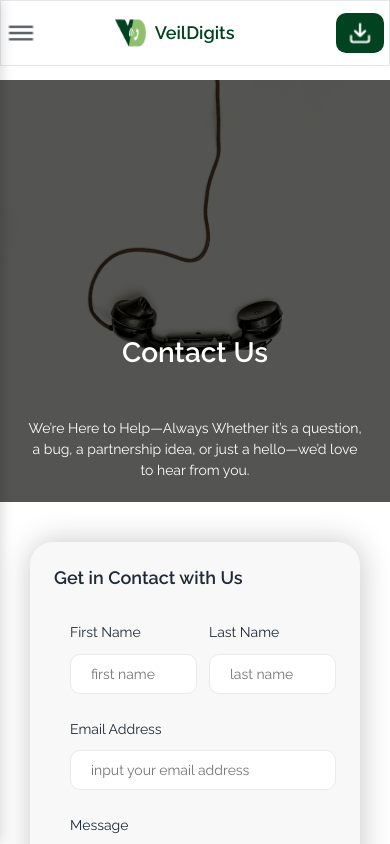
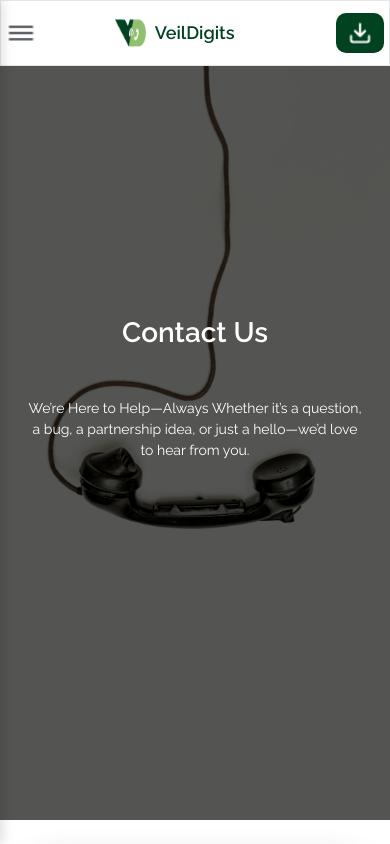
Before and after one commit to DIVINEMICHAEL04/VEIL-DIGITS, a React (Vite) app: page /Contact in a window 390 px wide. Shown: the top 844 px of the page. Built offline with nearby package versions, Linux system fonts and the light colour scheme.

Commit message:
new updates

```diff
--- a/src/components/about-veil-digits/about_veil_digits.css
+++ b/src/components/about-veil-digits/about_veil_digits.css
@@ -1,5 +1,5 @@
 .about-bg-img {
-    margin-top: 80px;
+    margin-top: 60px;
     background-image: url('../../assets/about-us-img.jpg');
     background-size: cover;
     background-position: center;
@@ -33,7 +33,6 @@
     align-items: center;
     justify-content: center;
     gap: 20px;
-    /* // TODO: remove height for better alignment */
     width: 100%;
 }
 
@@ -64,7 +63,7 @@
 
 @media screen and (max-width: 1024px) {
     .about-bg-img {
-        height: 60vh;
+        height: 90vh;
     }
 }
 
--- a/src/components/contact-us/contact_us.css
+++ b/src/components/contact-us/contact_us.css
@@ -12,7 +12,7 @@
 
 @media screen and (max-width: 768px) {
     .contact-us-img {
-        height: 50vh;
+        height: 90vh;
     }
     .contact-veildigits {
         padding-top: 15rem;
--- a/src/components/feature-card/FeatureCard.css
+++ b/src/components/feature-card/FeatureCard.css
@@ -33,7 +33,7 @@
     display: flex;
     flex-direction: column;
     gap: 22px;
-    margin-top: 80px;
+    margin-top: 60px;
 }
 
 
--- a/src/components/hero-section/hero_section.css
+++ b/src/components/hero-section/hero_section.css
@@ -18,7 +18,7 @@
     align-items: center;
     justify-content: center;
     gap: 4px;
-    margin-top: 80px;
+    margin-top: 60px;
 }
 
 .top-heroSection {
```
